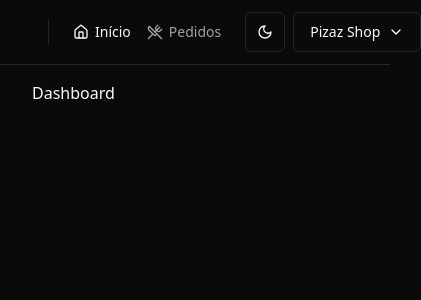
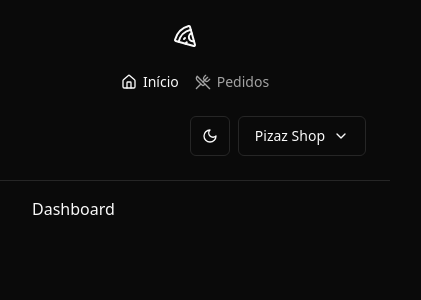
Before and after one commit to fausantosdev/pizzashop, a React (Vite) app: page / in a window 390 px wide. Shown: the top 300 px of the page, 421 px wide, since content can reach past the window. Built offline with nearby package versions, Linux system fonts and the light colour scheme.

Commit message:
refactor: improve Header component responsiveness

```diff
--- a/src/components/header.tsx
+++ b/src/components/header.tsx
@@ -5,12 +5,16 @@ import { NavLink } from './nav-link'
 import { ThemeToggle } from './theme/theme-toggle'
 import { AccountMenu } from './account-menu'
 
-export function Header() {
+export function Header() { //flex  items-center gap-6
   return (
     <div className='border-b'>
-      <div className="flex h-16 items-center gap-6 px-6">
-        <Pizza className='w-6 h-6'/>
-        <Separator orientation='vertical' className='h-6' />
+      <div className="flex flex-col items-center gap-6 py-6 px-6 md:flex-row">
+        <div className='flex items-center justify-center
+                        md:w-auto md:justify-normal'>
+          <Pizza className='w-6 h-6 mr-5'/>
+          <Separator orientation='vertical' className='h-6 hidden md:block' />
+        </div>
+
         <nav className='flex items-center space-x-4 lg:space-x-6'>
           <NavLink to='/'>
             <Home className='h-4 w-4' />
```
